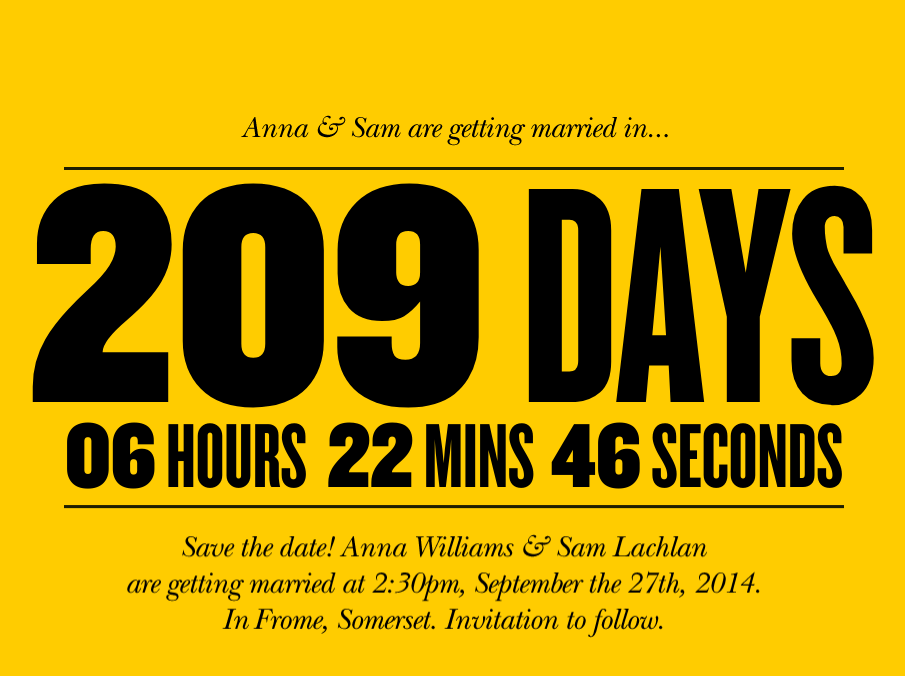
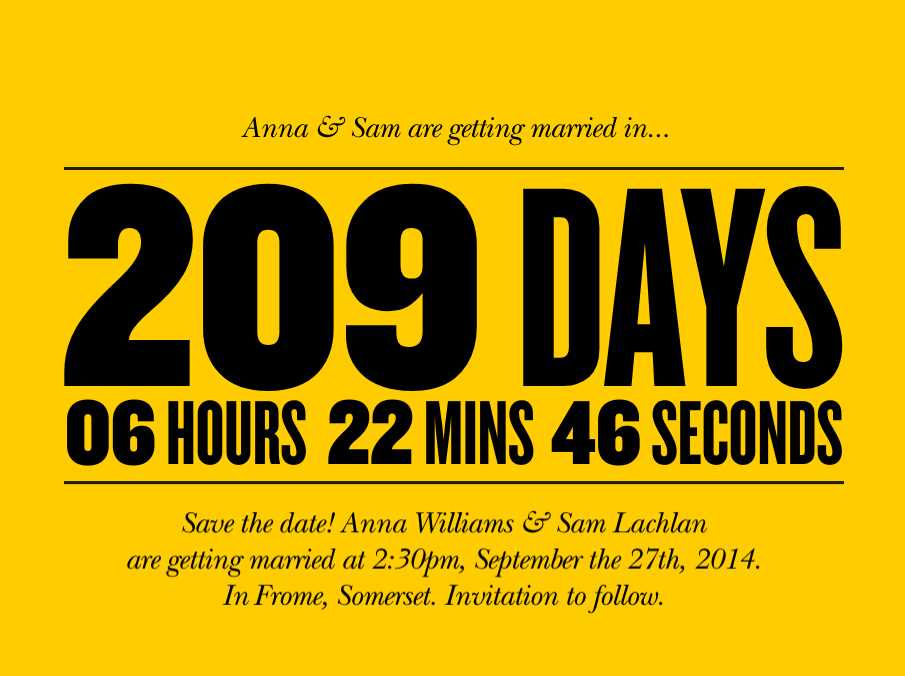
Before and after one commit to samlachlan/samlachlan.github.io, a plain HTML site: page index.html in a window 1280 px wide. Shown: the whole page, without its empty margins (186-1091 px from the left). Drawn offline with Linux system fonts and the light colour scheme.

Commit message:
Update index.html

```diff
--- a/index.html
+++ b/index.html
@@ -50,7 +50,7 @@
             }
 
             div.countdownRow1 {
-                font-size: 20em;
+                font-size: 18.5em;
                 margin-top: -0.18em;
                 margin-bottom: -0.25em;
             }
```
